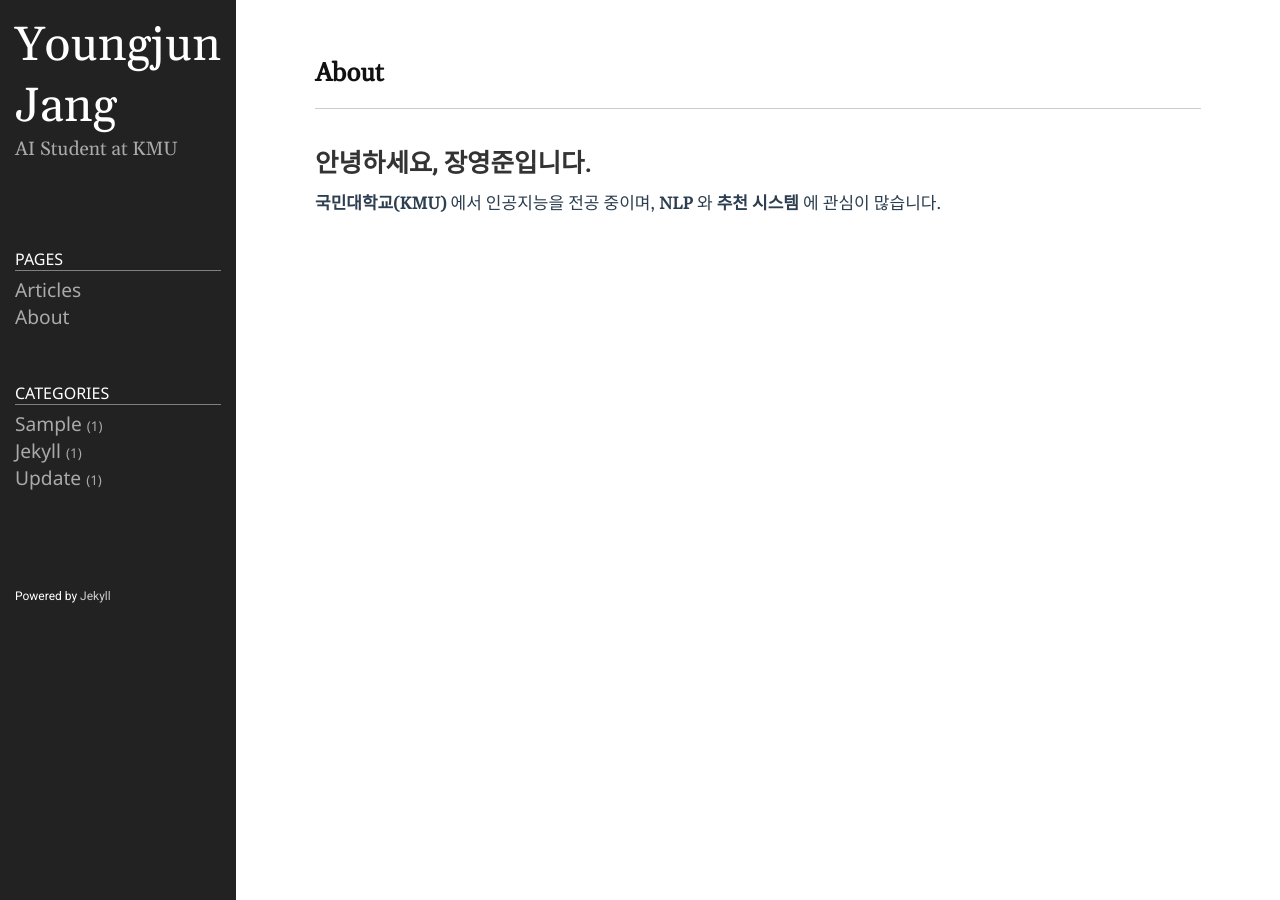
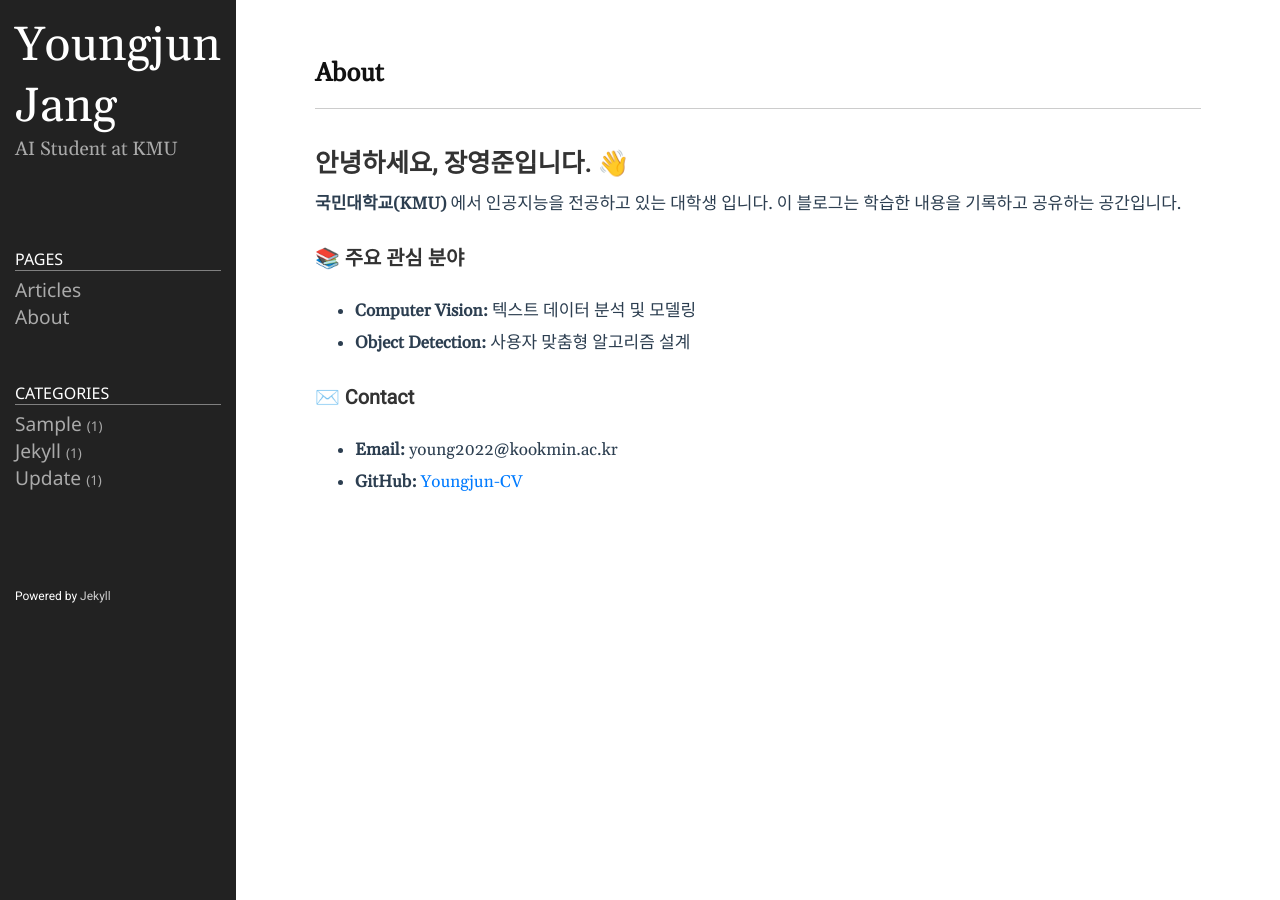
Before and after one commit to Youngjun-CV/Youngjun-CV.github.io, a Jekyll site: the page built from about.md, in a window 1280 px wide. Built offline with Jekyll 4.4.1, drawn with Linux system fonts in a browser that asks for light colours.

Commit message:
Update about.md

```diff
--- a/about.md
+++ b/about.md
@@ -3,6 +3,16 @@ layout: page
 title: About
 permalink: /about/
 ---
-# 안녕하세요, 장영준입니다.
 
-**국민대학교(KMU)** 에서 인공지능을 전공 중이며, **NLP** 와 **추천 시스템** 에 관심이 많습니다.
+# 안녕하세요, 장영준입니다. 👋
+
+**국민대학교(KMU)** 에서 인공지능을 전공하고 있는 대학생 입니다.
+이 블로그는 학습한 내용을 기록하고 공유하는 공간입니다.
+
+### 📚 주요 관심 분야
+* **Computer Vision:** 텍스트 데이터 분석 및 모델링
+* **Object Detection:** 사용자 맞춤형 알고리즘 설계
+
+### ✉️ Contact
+* **Email:** young2022@kookmin.ac.kr
+* **GitHub:** [Youngjun-CV](https://github.com/Youngjun-CV)
```
